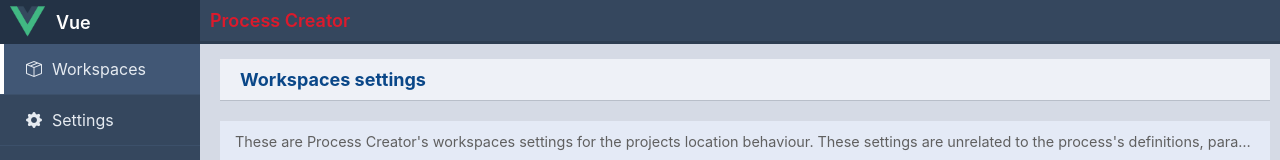
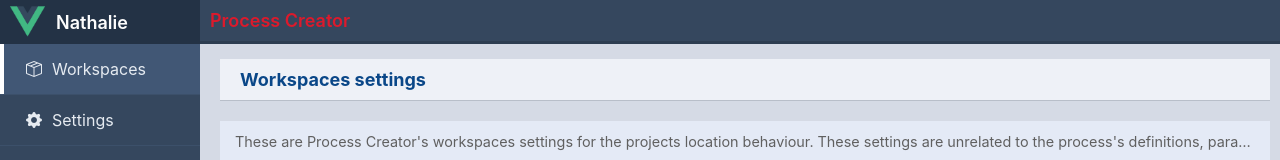
Before and after one commit to reftch/process-creator-vue, a Vue app: page /#/dashboard/workspaces in a window 1280 px wide. Shown: the top 160 px of the page. Built offline with nearby package versions, Linux system fonts and the light colour scheme; what apollo-link-ws would draw is missing.

Commit message:
changed name

```diff
--- a/src/components/topbar/topbar.vue
+++ b/src/components/topbar/topbar.vue
@@ -3,7 +3,7 @@
     <div class="topbar-left">
       <div class="topbar-logo">
         <span class="icon-logo" @click.stop="home" />
-        <span class="logo" @click.stop="home">Vue</span>
+        <span class="logo" @click.stop="home">Nathalie</span>
       </div>
       <div class="topbar-title" @click.stop="home">Process Creator</div>
       <div class="topbar-ui"></div>
```
Also changed, not shown: src/layouts/dashboard/sidebar.vue (+0 -18 lines).
